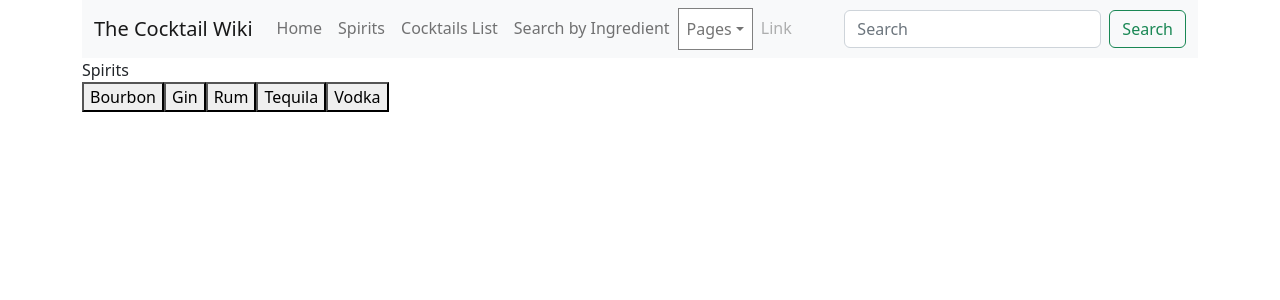
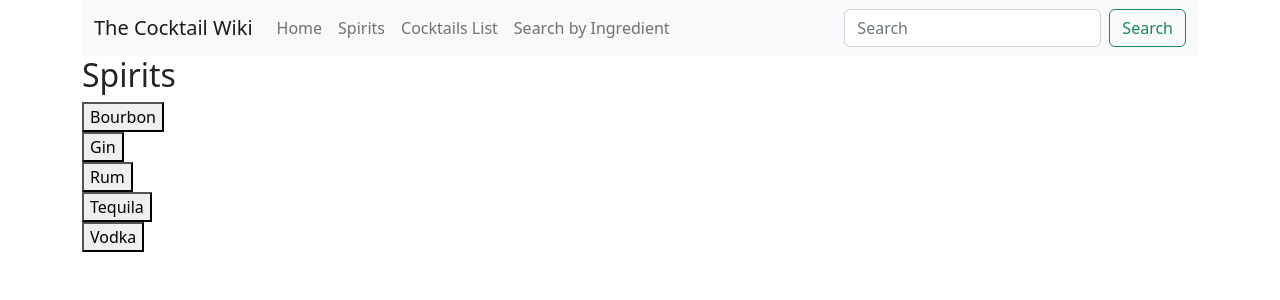
Before and after one commit to DanielHong95/cocktailwiki, a React (Create React App) app in the folder frontend/: page /spiritspage in a window 1280 px wide. Shown: the top 300 px of the page. Built offline with nearby package versions, Linux system fonts and the light colour scheme.

Commit message:
pass data from spirits to filteredlist components

```diff
--- a/frontend/src/components/drinkinfo/drinkinfo.js
+++ b/frontend/src/components/drinkinfo/drinkinfo.js
@@ -3,12 +3,12 @@ function DrinkInfo(props) {
     <div key={props.idDrink}>
       <h1>{props.drinkHeader}</h1>
       <img src={props.drinkImage} alt="images" />
-      <div>{props.drinkInstructions}</div>
-      <div>{props.drinkIngredient1}</div>
-      <div>{props.drinkIngredient2}</div>
-      <div>{props.drinkIngredient3}</div>
-      <div>{props.drinkIngredient4}</div>
-      <div>{props.drinkIngredient5}</div>
+      <p>{props.drinkInstructions}</p>
+      <p>{props.drinkIngredient1}</p>
+      <p>{props.drinkIngredient2}</p>
+      <p>{props.drinkIngredient3}</p>
+      <p>{props.drinkIngredient4}</p>
+      <p>{props.drinkIngredient5}</p>
     </div>
   );
 }
--- a/frontend/src/components/filteredcocktaillist/filteredcocktaillist.js
+++ b/frontend/src/components/filteredcocktaillist/filteredcocktaillist.js
@@ -2,7 +2,7 @@ import { useState, useEffect } from "react";
 import { useNavigate } from "react-router-dom";
 import axios from "axios";
 
-function FilteredCocktaiList(props) {
+function FilteredCocktaiList() {
   const [cocktails, setCocktails] = useState([]);
 
   const navigate = useNavigate();
@@ -17,12 +17,15 @@ function FilteredCocktaiList(props) {
       const cocktails = await axios.get(`http://localhost:5000/cocktails/`);
       setCocktails(cocktails.data);
     }
+    console.log(cocktails);
     fetchCocktails();
   }, []);
 
   return (
-    <div className="container" key={props.spirit}>
-      <header>{props.spirit}</header>
+    <div className="container">
+      <div>
+        <h1>Place Header Here</h1>
+      </div>
       {cocktails.length ? (
         cocktails
           .filter(
--- a/frontend/src/components/navbar/navbar.js
+++ b/frontend/src/components/navbar/navbar.js
@@ -3,8 +3,9 @@ import Container from "react-bootstrap/Container";
 import Form from "react-bootstrap/Form";
 import Nav from "react-bootstrap/Nav";
 import Navbar from "react-bootstrap/Navbar";
-import NavDropdown from "react-bootstrap/NavDropdown";
+// import NavDropdown from "react-bootstrap/NavDropdown";
 import "bootstrap/dist/css/bootstrap.min.css";
+// import SeachBar from "../searchbar/searchbar";
 
 function NavBar() {
   return (
@@ -22,7 +23,7 @@ function NavBar() {
             <Nav.Link href="/spiritspage">Spirits</Nav.Link>
             <Nav.Link href="/cocktaillistpage">Cocktails List</Nav.Link>
             <Nav.Link href="/searchpage">Search by Ingredient</Nav.Link>
-            <NavDropdown title="Pages" id="navbarScrollingDropdown">
+            {/* <NavDropdown title="Pages" id="navbarScrollingDropdown">
               <NavDropdown.Item href="#action3">Cocktail List</NavDropdown.Item>
               <NavDropdown.Item href="#action4">
                 Another action
@@ -34,7 +35,7 @@ function NavBar() {
             </NavDropdown>
             <Nav.Link href="#" disabled>
               Link
-            </Nav.Link>
+            </Nav.Link> */}
           </Nav>
           <Form className="d-flex">
             <Form.Control
@@ -43,6 +44,7 @@ function NavBar() {
               className="me-2"
               aria-label="Search"
             />
+            {/* <SeachBar /> */}
             <Button variant="outline-success">Search</Button>
           </Form>
         </Navbar.Collapse>
--- a/frontend/src/components/searchbar/searchbar.js
+++ b/frontend/src/components/searchbar/searchbar.js
@@ -5,7 +5,7 @@ import SearchIcon from "@mui/icons-material/Search";
 import CloseIcon from "@mui/icons-material/Close";
 import { useNavigate } from "react-router-dom";
 
-const SearchBar = () => {
+function SearchBar() {
   const [cocktails, setCocktails] = useState([]);
   const [value, setValue] = useState("");
 
@@ -76,6 +76,6 @@ const SearchBar = () => {
       </div>
     </div>
   );
-};
+}
 
 export default SearchBar;
--- a/frontend/src/components/spirits/spirits.js
+++ b/frontend/src/components/spirits/spirits.js
@@ -1,25 +1,28 @@
+import React from "react";
 import { useNavigate } from "react-router-dom";
 
 function Spirits() {
   const navigate = useNavigate();
-  const routePage = (spirit) => {
-    let path = `/spiritsdrinkpage/${spirit}`;
+  const routePage = (spirits) => {
+    let path = `/spiritsdrinkpage/${spirits}`;
     navigate(path);
   };
 
   const spiritNames = ["Bourbon", "Gin", "Rum", "Tequila", "Vodka"];
-  const spiritNamesObj = [
-    { spirit: "Bourbon" },
-    { spirit: "Gin" },
-    { spirit: "Rum" },
-    { spirit: "Tequila" },
-    { spirit: "Vodka" },
-  ];
+  // const spiritNames = [
+  //   { idSpirit: 0, spirit: "Bourbon" },
+  //   { idSpirit: 1, spirit: "Gin" },
+  //   { idSpirit: 2, spirit: "Rum" },
+  //   { idSpirit: 3, spirit: "Tequila" },
+  //   { idSpirit: 4, spirit: "Vodka" },
+  // ];
 
   return (
-    <div key={spiritNamesObj.spirit}>
+    <div>
       {spiritNames.map((spirits) => (
-        <button onClick={() => routePage(spirits)}>{spirits}</button>
+        <div key={spirits}>
+          <button onClick={() => routePage(spirits)}>{spirits}</button>
+        </div>
       ))}
     </div>
   );
--- a/frontend/src/pages/cocktaillistpage/cocktaillistpage.js
+++ b/frontend/src/pages/cocktaillistpage/cocktaillistpage.js
@@ -8,7 +8,7 @@ function CocktailListPage() {
   return (
     <div className="container">
       <NavBar />
-      <header>Cocktails</header>
+      <h2>Cocktails</h2>
       <List />
     </div>
   );
--- a/frontend/src/pages/drinkpage/drinkpage.js
+++ b/frontend/src/pages/drinkpage/drinkpage.js
@@ -35,8 +35,13 @@ function DrinkPage(props) {
         drinkIngredient1={cocktailInfo.strIngredient1}
         drinkIngredient2={cocktailInfo.strIngredient2}
         drinkIngredient3={cocktailInfo.strIngredient3}
-        drinkIngredient4={cocktailInfo.strIngredient5}
+        drinkIngredient4={cocktailInfo.strIngredient4}
         drinkIngredient5={cocktailInfo.strIngredient5}
+        drinkIngredient6={cocktailInfo.strIngredient6}
+        drinkIngredient7={cocktailInfo.strIngredient7}
+        drinkIngredient8={cocktailInfo.strIngredient8}
+        drinkIngredient9={cocktailInfo.strIngredient9}
+        drinkIngredient10={cocktailInfo.strIngredient10}
       />
     </div>
   );
--- a/frontend/src/pages/spiritspage/spiritspage.js
+++ b/frontend/src/pages/spiritspage/spiritspage.js
@@ -8,7 +8,7 @@ function SpiritsPage() {
   return (
     <div className="container">
       <NavBar />
-      <header>Spirits</header>
+      <h2>Spirits</h2>
       <Spirits />
     </div>
   );
```
